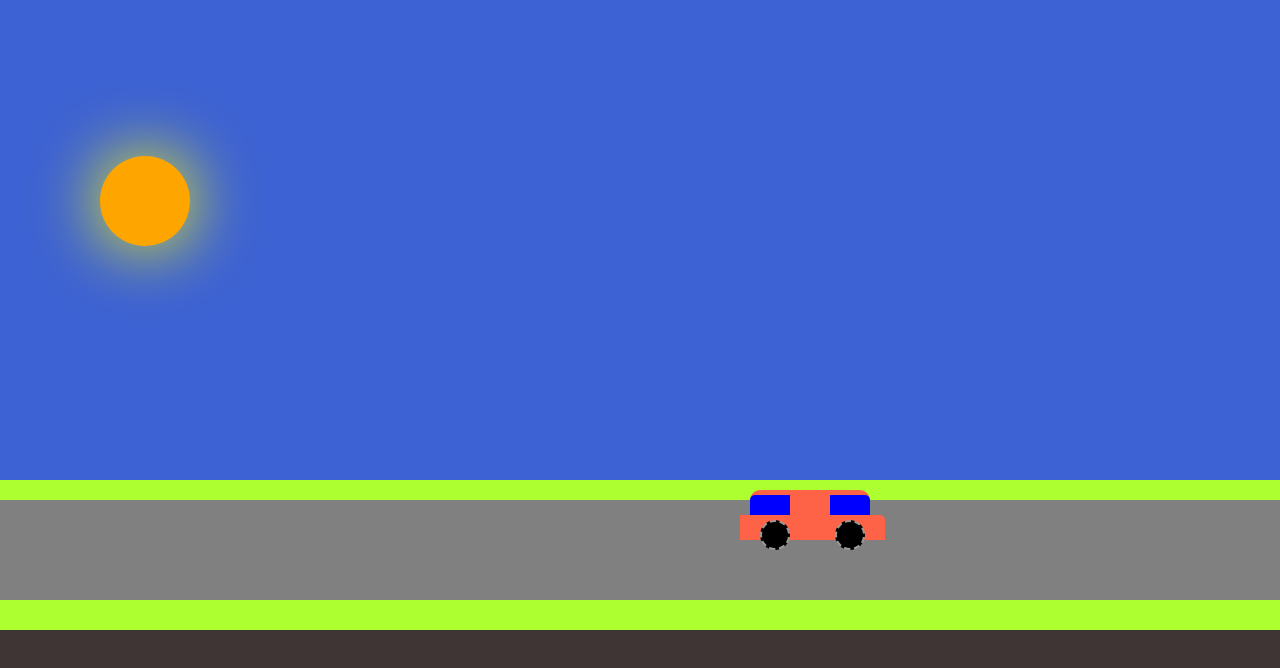
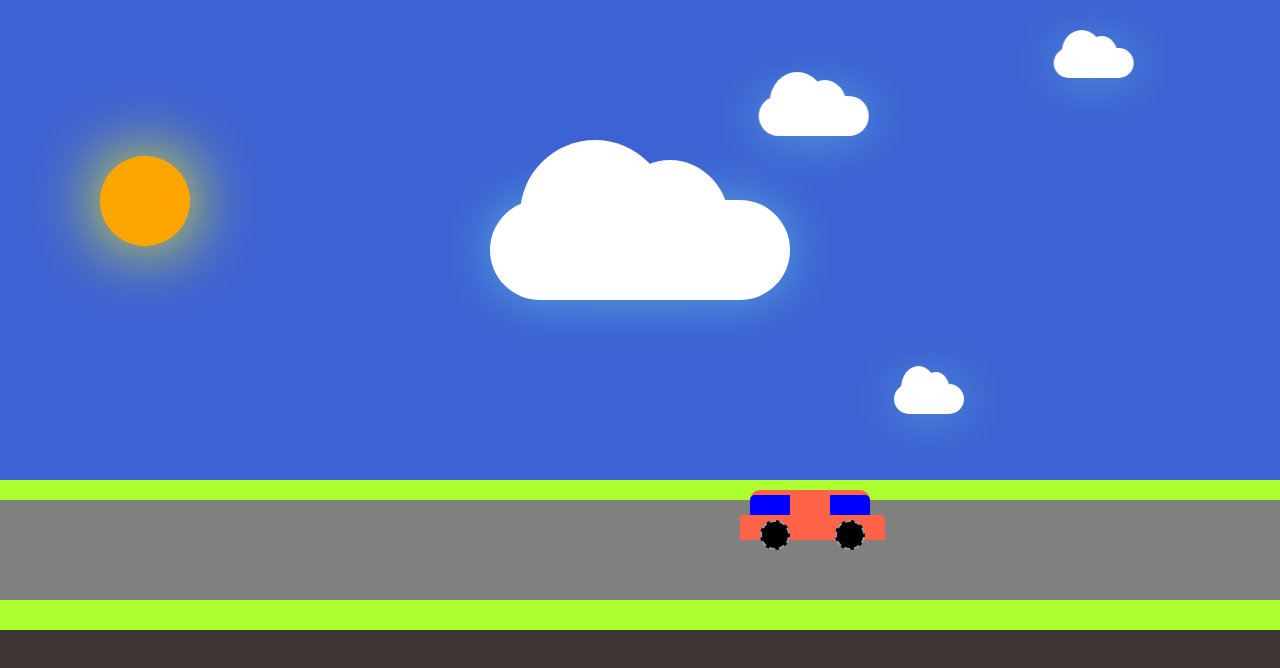
Before and after one commit to marcinweglorz/animation-project, a plain HTML site: page index.html in a window 1280 px wide. Drawn offline with Linux system fonts and the light colour scheme.

Commit message:
added clouds with animation

```diff
--- a/index.html
+++ b/index.html
@@ -1,18 +1,23 @@
 <!DOCTYPE html>
 <html lang="pl">
-
   <head>
-    <meta charset="UTF-8">
-    <meta name="viewport" content="width=device-width, initial-scale=1.0">
+    <meta charset="UTF-8" />
+    <meta name="viewport" content="width=device-width, initial-scale=1.0" />
     <title>First Animation Project</title>
-    <link rel="preconnect" href="https://fonts.gstatic.com">
-    <link href="https://fonts.googleapis.com/css2?family=Montserrat&display=swap" rel="stylesheet">
-    <link rel="stylesheet" href="css/style.css">
+    <link rel="preconnect" href="https://fonts.gstatic.com" />
+    <link
+      href="https://fonts.googleapis.com/css2?family=Montserrat&display=swap"
+      rel="stylesheet"
+    />
+    <link rel="stylesheet" href="css/style.css" />
   </head>
 
   <body>
-
     <section class="sky">
+      <div class="cloud base"></div>
+      <div class="cloud one"></div>
+      <div class="cloud two"></div>
+      <div class="cloud three"></div>
       <div class="sun"></div>
     </section>
     <section class="ground">
@@ -26,7 +31,5 @@
         </div>
       </div>
     </section>
-
   </body>
-
 </html>
--- a/scss/style.scss
+++ b/scss/style.scss
@@ -29,6 +29,59 @@ body {
   background-color: orange;
   box-shadow: 0 0 70px yellow;
   animation: sun 8s linear infinite;
+}
+
+.cloud.one {
+  top: 10%;
+  width: 80px;
+  height: 30px;
+  animation-duration: 6s;
+}
+.cloud.two {
+  top: 20%;
+  width: 110px;
+  height: 40px;
+  animation-duration: 8s;
+}
+
+.cloud.three {
+  top: 80%;
+  width: 70px;
+  height: 30px;
+  animation-duration: 7s;
+}
+
+.cloud {
+  position: absolute;
+  top: 200px;
+  left: 350px;
+  width: 300px;
+  height: 100px;
+  border-radius: 1000px;
+  box-shadow: 0 0 50px rgb(87, 167, 218);
+  background-color: #fff;
+  animation: zoomies 10s infinite linear;
+}
+
+.cloud::before {
+  content: "";
+  position: absolute;
+  top: -60%;
+  left: 10%;
+  width: 50%;
+  height: 150%;
+  background-color: #fff;
+  border-radius: 50%;
+}
+.cloud::after {
+  content: "";
+  position: absolute;
+  top: -40%;
+  right: 20%;
+  width: 40%;
+  height: 130%;
+  background-color: #fff;
+  border-radius: 50%;
 }
 
 .ground {
@@ -171,3 +224,15 @@ body {
     transform: rotate(360deg);
   }
 }
+
+@keyframes zoomies {
+  from {
+    left: 0%;
+    transform: translateX(-100%);
+  }
+
+  to {
+    left: 100%;
+    transform: translateX(0%);
+  }
+}
```
Also changed, not shown: css/style.css, 2 other files. Lines whose indentation alone changed are shown as unchanged.
